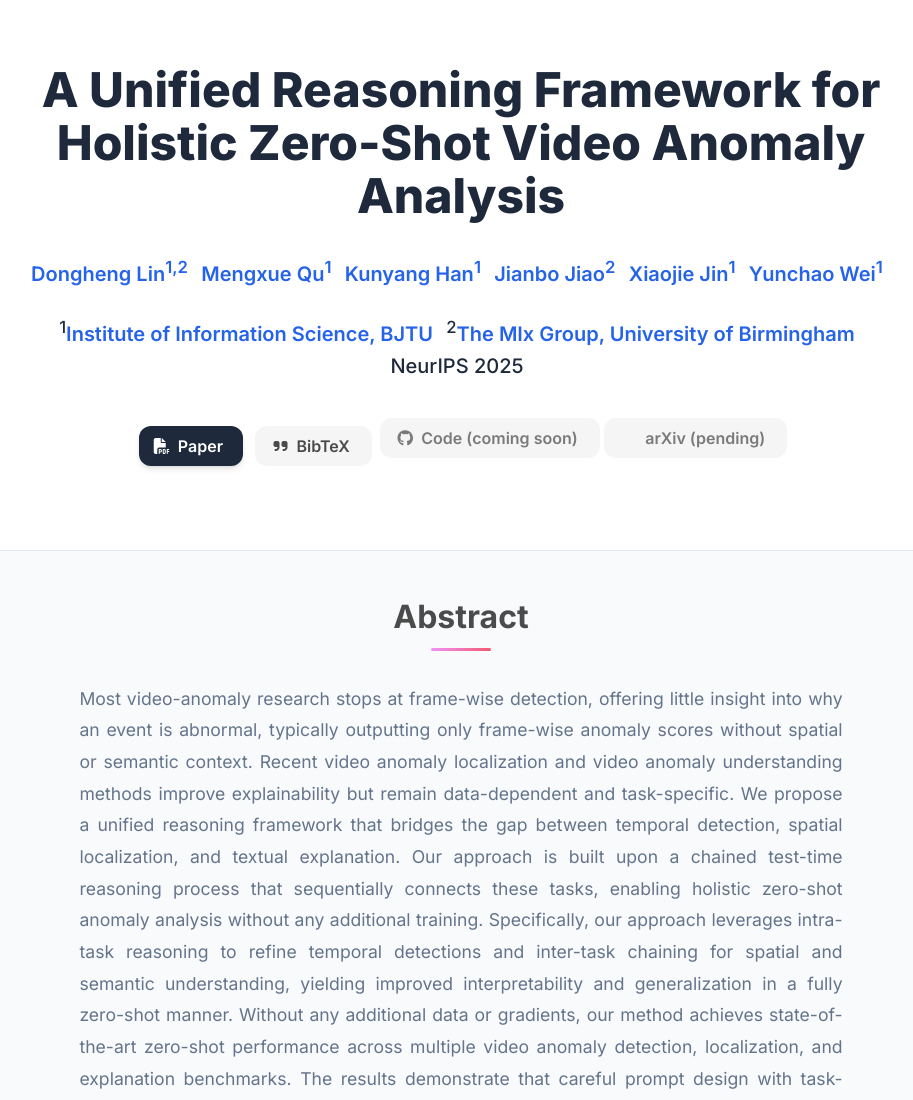
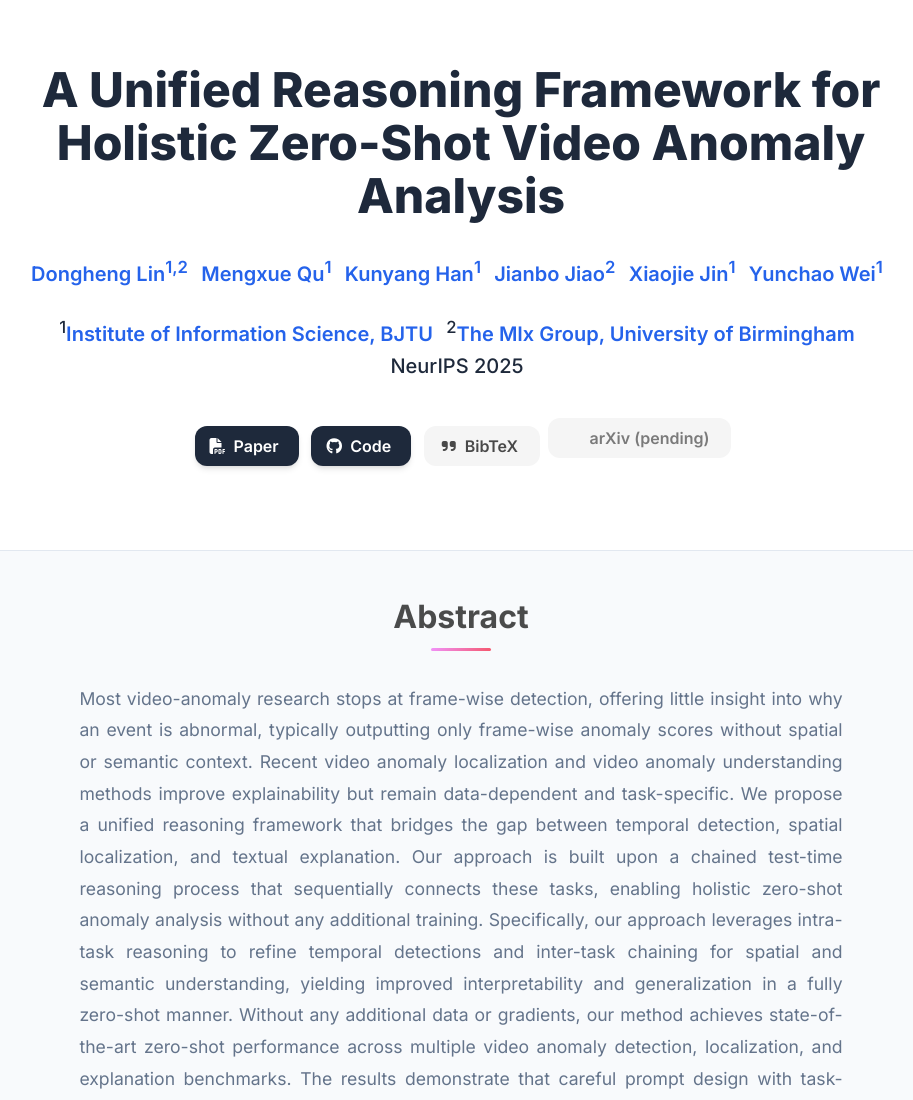
Before and after one commit to Rathgrith/Unified_Frame_VAA, a plain HTML site: page index.html in a window 1280 px wide. Shown: the top 1100 px of the page, without its empty margins (179-1092 px from the left). Drawn offline with nearby package versions, Linux system fonts and the light colour scheme; some icons are missing.

Commit message:
code_online

```diff
--- a/index.html
+++ b/index.html
@@ -263,21 +263,22 @@
                   </span>
 
                   <span class="link-block">
+                    <a href="https://github.com/Rathgrith/NeurIPS_2025-URF-ZS-HVAA" target="_blank"
+                      class="external-link button is-normal is-rounded is-dark">
+                      <span class="icon">
+                        <i class="fab fa-github"></i>
+                      </span>
+                      <span>Code</span>
+                    </a>
+                  </span>
+
+                  <span class="link-block">
                     <a href="#BibTeX" class="external-link button is-normal is-rounded is-light">
                       <span class="icon">
                         <i class="fas fa-quote-right"></i>
                       </span>
                       <span>BibTeX</span>
                     </a>
-                  </span>
-
-                  <span class="link-block">
-                    <span class="external-link button is-normal is-rounded is-static" aria-disabled="true">
-                      <span class="icon">
-                        <i class="fab fa-github"></i>
-                      </span>
-                      <span>Code (coming soon)</span>
-                    </span>
                   </span>
 
                   <span class="link-block">
@@ -367,8 +368,10 @@
     <section class="section" id="method">
       <div class="container is-max-desktop">
         <h2 class="title is-3">Methodology</h2>
-        The proposed framework consists of two key components: <strong>Intra-Task Reasoning (IntraTR)</strong> and <strong>Inter-Task Chaining
-        (InterTC)</strong>. IntraTR refines temporal anomaly scores by leveraging priors from the most suspicious video segment,
+        The proposed framework consists of two key components: <strong>Intra-Task Reasoning (IntraTR)</strong> and
+        <strong>Inter-Task Chaining
+          (InterTC)</strong>. IntraTR refines temporal anomaly scores by leveraging priors from the most suspicious
+        video segment,
         while InterTC connects temporal detection with spatial localization and textual explanation, guiding frozen
         detectors and narrators using temporal cues. This chained reasoning process enables comprehensive zero-shot
         video anomaly analysis without any additional training or data.
@@ -522,7 +525,8 @@
           <p>
             Below we present qualitative results demonstrating our method's ability to accurately detect, localize, and
             explain anomalies in a fully zero-shot manner across diverse scenarios. In all cases, our method effectively
-            identifies anomalous events, precisely localizes them in space and time, and generates fine-grained anomaly tags and coherent textual
+            identifies anomalous events, precisely localizes them in space and time, and generates fine-grained anomaly
+            tags and coherent textual
             explanations, showcasing the power of chained reasoning over frozen vision-language models.
           </p>
           <!-- one VAL image qualitative visualisation -->
@@ -586,7 +590,8 @@
             </div>
           </div>
           <p class="mt-4">
-            <strong>Qualitative temporal detection and textual explanation results.</strong> Our method accurately identifies anomalous
+            <strong>Qualitative temporal detection and textual explanation results.</strong> Our method accurately
+            identifies anomalous
             segments and generates detailed explanations by leveraging chained reasoning across tasks.
           </p>
           <div class="image">
@@ -594,7 +599,8 @@
               style="width: 70%; margin: 0 auto; display: block;" />
           </div>
           <p class="mt-4">
-            <strong>Qualitative spatial localization results on UCF-Crime.</strong> Our method accurately localizes anomalies by
+            <strong>Qualitative spatial localization results on UCF-Crime.</strong> Our method accurately localizes
+            anomalies by
             leveraging extracted priors from temporal task to guide frozen VLM detectors.
           </p>
         </div>
```
